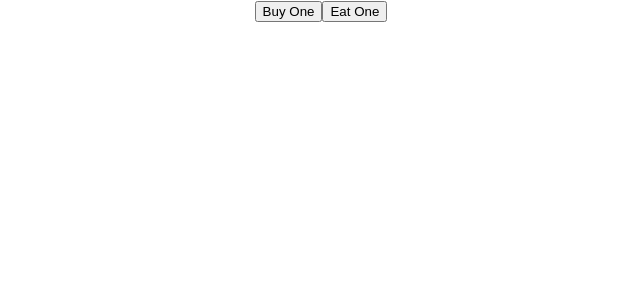
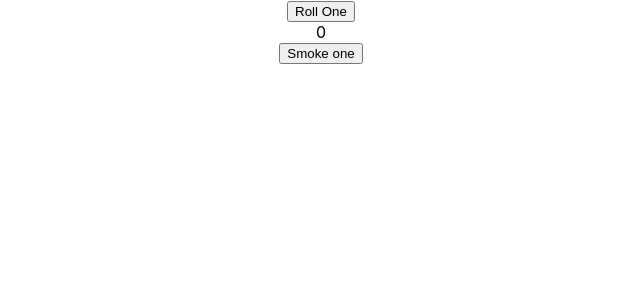
Before and after one commit to bran-mot/golden-acorn, a React (Create React App) app in the folder golden-acorn/: page / in a window 1280 px wide. Shown: the top 300 px of the page, without its empty margins (319-959 px from the left). Built offline with nearby package versions, Linux system fonts and the light colour scheme.

Commit message:
add components

```diff
--- a/golden-acorn/src/App.js
+++ b/golden-acorn/src/App.js
@@ -1,16 +1,55 @@
 import React from 'react';
 import logo from './logo.svg';
 import './App.css';
+import PropTypes from 'prop-types';
+import Button from './components/Button'
+import Display from './components/Display'
+
+class SimpleGoldenAcornApp extends React.Component {
+  constructor(){
+    super();
+    this.addOne = this.addOne.bind(this);
+    this.minusOne = this.minusOne.bind(this);
+    this.state = {
+      number: 0
+    };
+  }
+
+  addOne(){
+    this.setState(previousState => {
+      return {
+        number: previousState.number +1
+      }
+    })
+  }
+
+  minusOne(){
+    this.setState(previousState => {
+      return {
+        number: previousState.number -1
+      }
+    })
+  }
+
+  render() {
+    return (
+      <div>
+        <Button onClick={this.addOne}>Roll One</Button>
+        <Display>{this.state.number}</Display>
+        <Button onClick={this.minusOne}>Smoke one</Button>
+      </div>
+    );
+  }
+}
 
 function App() {
-  function Button(props) {
-    return <button>{props.label}</button>;
-  }
+
+
+
 
   return (
     <div className="App">
-      <Button label="Buy One"></Button>
-      <Button label="Eat One"></Button>
+      <SimpleGoldenAcornApp />
     </div>
   );
 }
--- /dev/null
+++ b/golden-acorn/src/components/Button.js
@@ -0,0 +1,9 @@
+import React from 'react'
+import PropTypes from 'prop-types';
+
+export default function Button(props) {
+    return <button onClick={props.onClick}>{props.children}</button>;
+  }
+  Button.propTypes = {
+		onClick: PropTypes.func
+  };
--- /dev/null
+++ b/golden-acorn/src/components/Display.js
@@ -0,0 +1,6 @@
+import React from 'react'
+import PropTypes from 'prop-types';
+
+export default function Display(props) {
+    return <div>{props.children}</div>;
+  }
```
